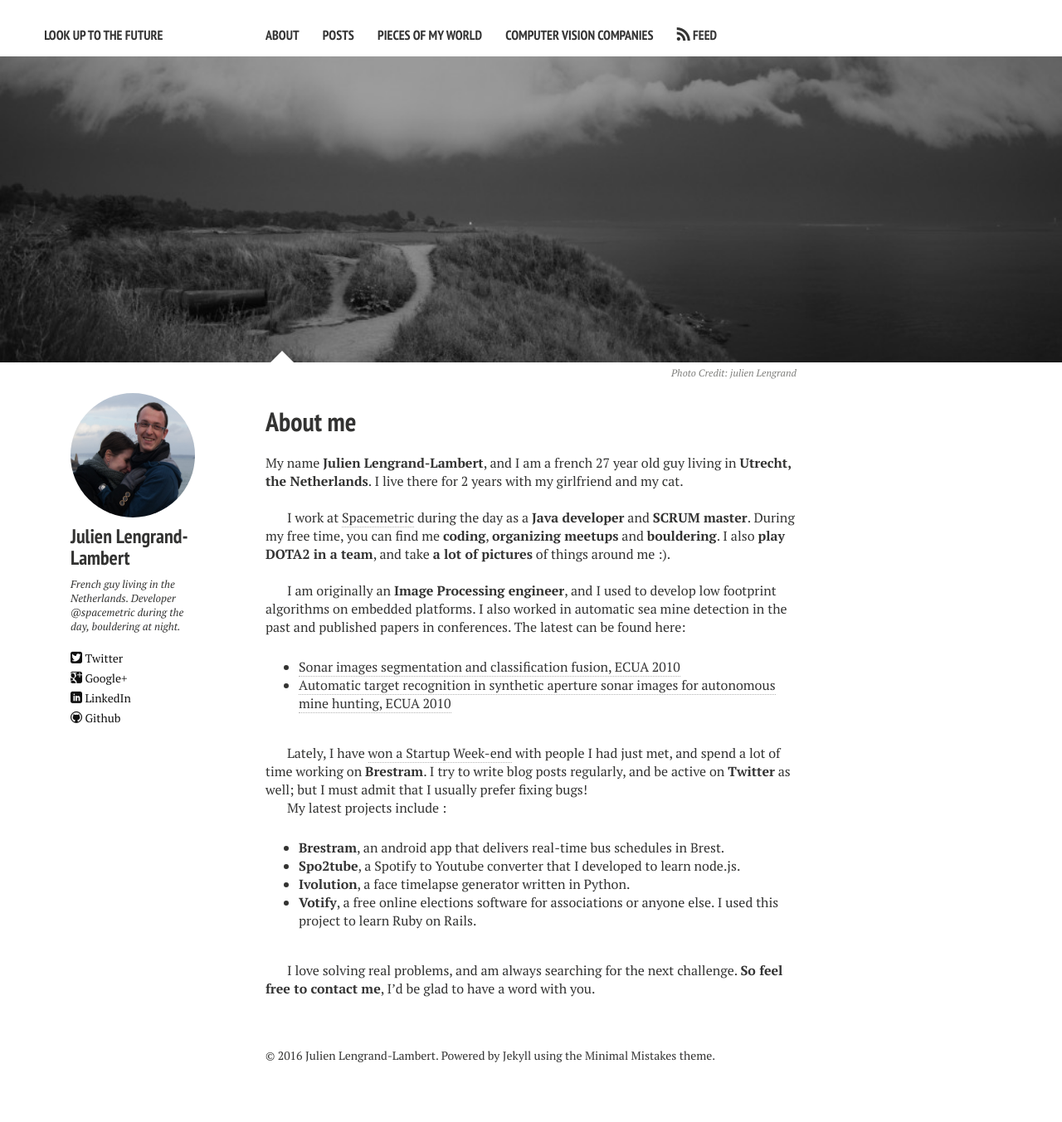
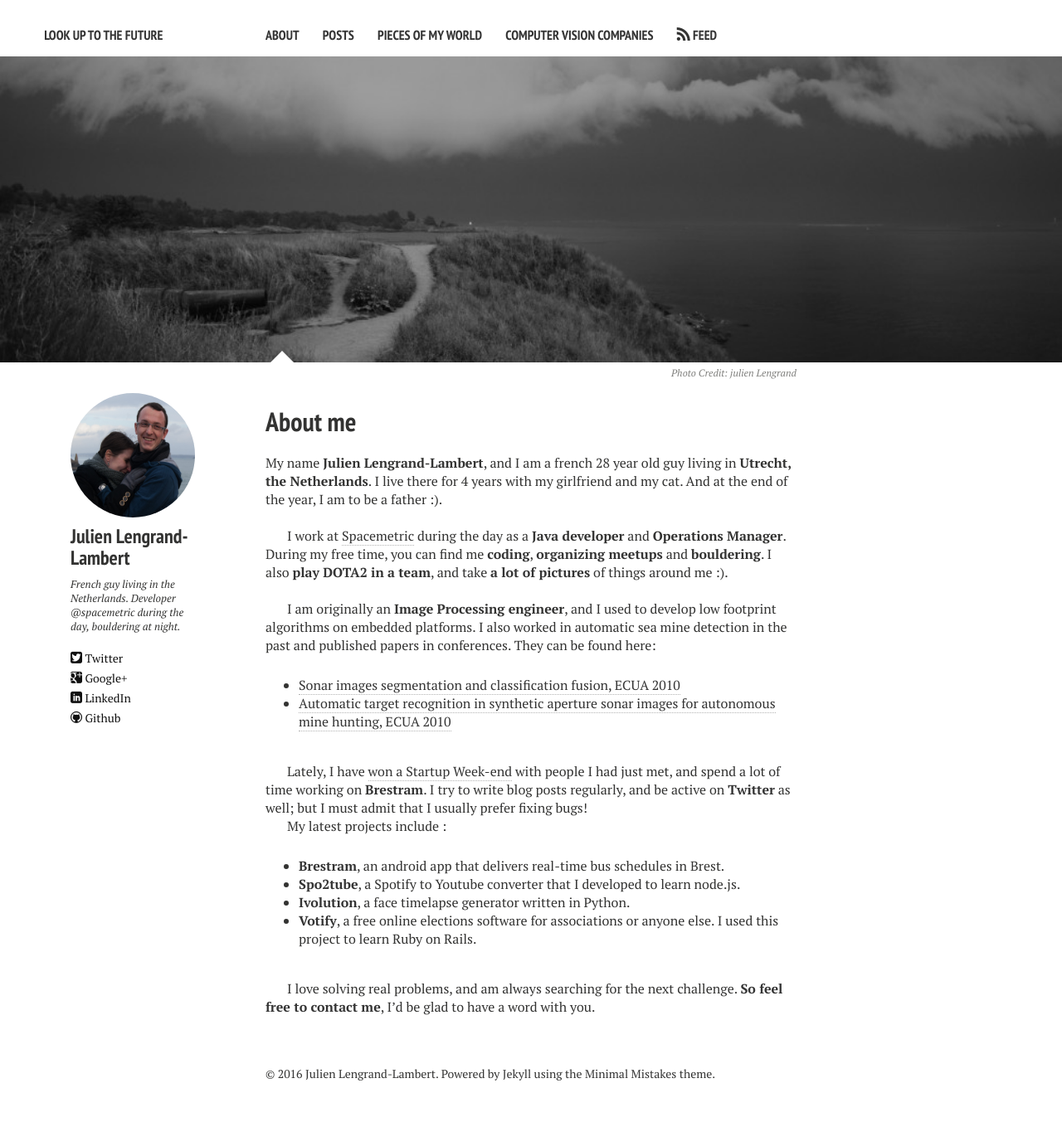
Before and after one commit to jlengrand/jlengrand.github.io, a Jekyll site: the page built from about.md, in a window 1280 px wide. Shown: the whole page at 83% size. Built offline with Jekyll 4.4.1, drawn with Linux system fonts in a browser that asks for light colours; nearby versions of some CDN libraries; before the commit the page ends 1331 px from its top, so only the background shows below that.

Commit message:
Update about.md

```diff
--- a/about.md
+++ b/about.md
@@ -11,20 +11,20 @@
   creditlink: http://www.fluidr.com/photos/49365498@N03/sets
 ---
 
-My name **Julien Lengrand-Lambert**, and I am a french 27 year old guy living in **Utrecht, the Netherlands**. I live there for 2 years with my girlfriend and my cat.
+My name **Julien Lengrand-Lambert**, and I am a french 28 year old guy living in **Utrecht, the Netherlands**. I live there for 4 years with my girlfriend and my cat. And at the end of the year, I am to be a father :).
 
 
 <br>
 
 
-I work at [Spacemetric](http://www.spacemetric.se) during the day as a **Java developer** and **SCRUM master**. During my free time, you can find me **[coding](https://github.com/jlengrand)**, **[organizing meetups](http://www.meetup.com/Saturday-Morning-Coding-Utrecht/)** and **bouldering**. I also **[play DOTA2](http://dotabuff.com/teams/1132289) in a team**, and take **[a lot of pictures](http://www.fluidr.com/photos/49365498@N03/sets)** of things around me :).
+I work at [Spacemetric](http://www.spacemetric.se) during the day as a **Java developer** and **Operations Manager**. During my free time, you can find me **[coding](https://github.com/jlengrand)**, **[organizing meetups](http://www.meetup.com/Saturday-Morning-Coding-Utrecht/)** and **bouldering**. I also **[play DOTA2](http://dotabuff.com/teams/1132289) in a team**, and take **[a lot of pictures](http://www.fluidr.com/photos/49365498@N03/sets)** of things around me :).
 
 
 <br>
 
 
 I am originally an **Image Processing engineer**, and I used to develop low footprint algorithms on embedded platforms. I also worked in automatic sea mine detection in the past and published papers in conferences.
-The latest can be found here:
+They can be found here:
 
 - [Sonar images segmentation and classification fusion, ECUA 2010](http://dl.dropbox.com/u/4286043/00_Website/01_Publis/Fusion_GESMA_ECUA.pdf)
 - [Automatic target recognition in synthetic aperture sonar images for autonomous mine hunting, ECUA 2010](http://dl.dropbox.com/u/4286043/00_Website/01_Publis/ATR_TNO_ECUA.pdf)
```
